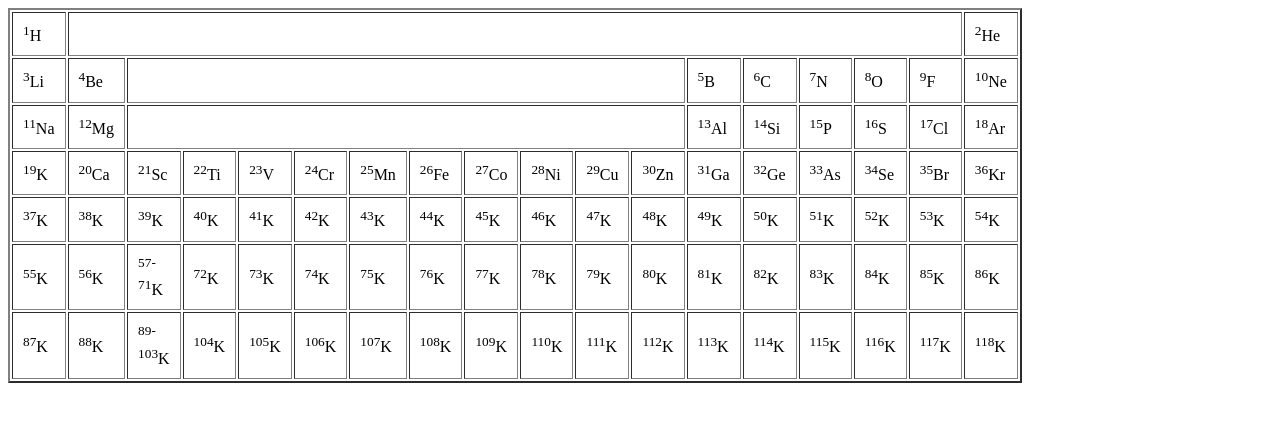
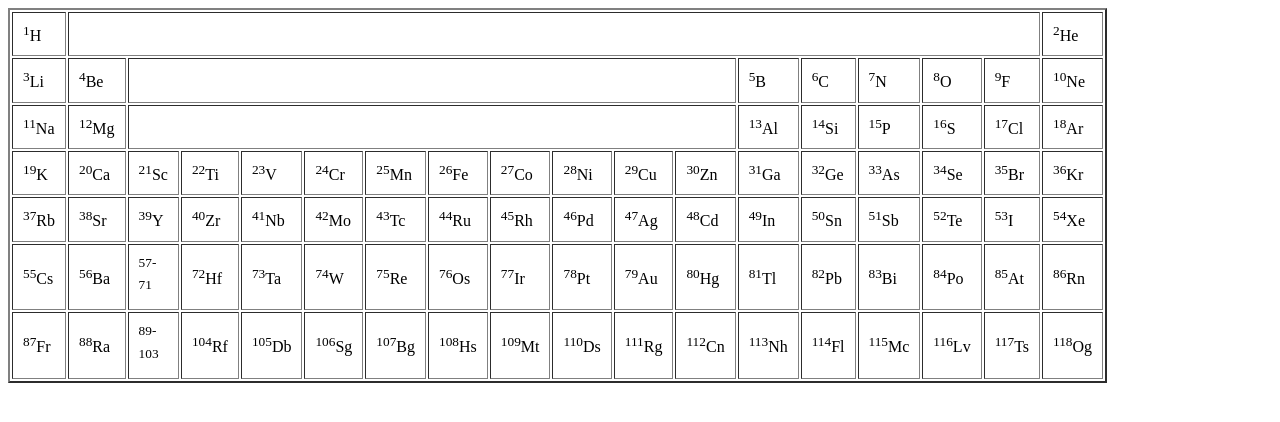
Before and after one commit to hadihasan91/HTML_Assignments, a plain HTML site: page Chapter 6/Chapter 6 Assignment.html in a window 1280 px wide. Drawn offline with Linux system fonts and the light colour scheme.

Commit message:
Further Updated

```diff
--- a/Chapter 6/Chapter 6 Assignment.html
+++ b/Chapter 6/Chapter 6 Assignment.html
@@ -56,66 +56,66 @@
         </tr>
 
         <tr>
-            <td><sup>37</sup>K</td>
-            <td><sup>38</sup>K</td>
-            <td><sup>39</sup>K</td>
-            <td><sup>40</sup>K</td>
-            <td><sup>41</sup>K</td>
-            <td><sup>42</sup>K</td>
-            <td><sup>43</sup>K</td>
-            <td><sup>44</sup>K</td>
-            <td><sup>45</sup>K</td>
-            <td><sup>46</sup>K</td>
-            <td><sup>47</sup>K</td>
-            <td><sup>48</sup>K</td>
-            <td><sup>49</sup>K</td>
-            <td><sup>50</sup>K</td>
-            <td><sup>51</sup>K</td>
-            <td><sup>52</sup>K</td>
-            <td><sup>53</sup>K</td>
-            <td><sup>54</sup>K</td>
+            <td><sup>37</sup>Rb</td>
+            <td><sup>38</sup>Sr</td>
+            <td><sup>39</sup>Y</td>
+            <td><sup>40</sup>Zr</td>
+            <td><sup>41</sup>Nb</td>
+            <td><sup>42</sup>Mo</td>
+            <td><sup>43</sup>Tc</td>
+            <td><sup>44</sup>Ru</td>
+            <td><sup>45</sup>Rh</td>
+            <td><sup>46</sup>Pd</td>
+            <td><sup>47</sup>Ag</td>
+            <td><sup>48</sup>Cd</td>
+            <td><sup>49</sup>In</td>
+            <td><sup>50</sup>Sn</td>
+            <td><sup>51</sup>Sb</td>
+            <td><sup>52</sup>Te</td>
+            <td><sup>53</sup>I</td>
+            <td><sup>54</sup>Xe</td>
         </tr>
 
         <tr>
-            <td><sup>55</sup>K</td>
-            <td><sup>56</sup>K</td>
-            <td><sup>57-71</sup>K</td>
-            <td><sup>72</sup>K</td>
-            <td><sup>73</sup>K</td>
-            <td><sup>74</sup>K</td>
-            <td><sup>75</sup>K</td>
-            <td><sup>76</sup>K</td>
-            <td><sup>77</sup>K</td>
-            <td><sup>78</sup>K</td>
-            <td><sup>79</sup>K</td>
-            <td><sup>80</sup>K</td>
-            <td><sup>81</sup>K</td>
-            <td><sup>82</sup>K</td>
-            <td><sup>83</sup>K</td>
-            <td><sup>84</sup>K</td>
-            <td><sup>85</sup>K</td>
-            <td><sup>86</sup>K</td>
+            <td><sup>55</sup>Cs</td>
+            <td><sup>56</sup>Ba</td>
+            <td><sup>57-71</sup></td>
+            <td><sup>72</sup>Hf</td>
+            <td><sup>73</sup>Ta</td>
+            <td><sup>74</sup>W</td>
+            <td><sup>75</sup>Re</td>
+            <td><sup>76</sup>Os</td>
+            <td><sup>77</sup>Ir</td>
+            <td><sup>78</sup>Pt</td>
+            <td><sup>79</sup>Au</td>
+            <td><sup>80</sup>Hg</td>
+            <td><sup>81</sup>Tl</td>
+            <td><sup>82</sup>Pb</td>
+            <td><sup>83</sup>Bi</td>
+            <td><sup>84</sup>Po</td>
+            <td><sup>85</sup>At</td>
+            <td><sup>86</sup>Rn</td>
         </tr>
 
         <tr>
-            <td><sup>87</sup>K</td>
-            <td><sup>88</sup>K</td>
-            <td><sup>89-103</sup>K</td>
-            <td><sup>104</sup>K</td>
-            <td><sup>105</sup>K</td>
-            <td><sup>106</sup>K</td>
-            <td><sup>107</sup>K</td>
-            <td><sup>108</sup>K</td>
-            <td><sup>109</sup>K</td>
-            <td><sup>110</sup>K</td>
-            <td><sup>111</sup>K</td>
-            <td><sup>112</sup>K</td>
-            <td><sup>113</sup>K</td>
-            <td><sup>114</sup>K</td>
-            <td><sup>115</sup>K</td>
-            <td><sup>116</sup>K</td>
-            <td><sup>117</sup>K</td>
-            <td><sup>118</sup>K</td>
+            <td><sup>87</sup>Fr</td>
+            <td><sup>88</sup>Ra</td>
+            <td><sup>89-103</sup></td>
+            <td><sup>104</sup>Rf</td>
+            <td><sup>105</sup>Db</td>
+            <td><sup>106</sup>Sg</td>
+            <td><sup>107</sup>Bg</td>
+            <td><sup>108</sup>Hs</td>
+            <td><sup>109</sup>Mt</td>
+            <td><sup>110</sup>Ds</td>
+            <td><sup>111</sup>Rg</td>
+            <td><sup>112</sup>Cn</td>
+            <td><sup>113</sup>Nh</td>
+            <td><sup>114</sup>Fl</td>
+            <td><sup>115</sup>Mc</td>
+            <td><sup>116</sup>Lv</td>
+            <td><sup>117</sup>Ts</td>
+            <td><sup>118</sup>Og</td>
         </tr>
 
     </table>
```
